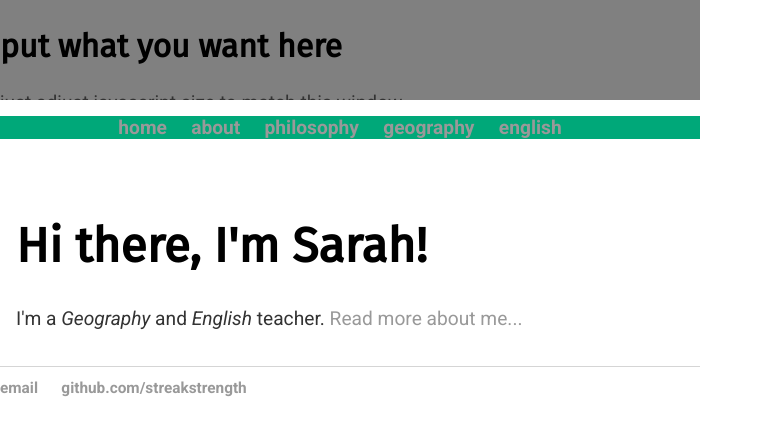
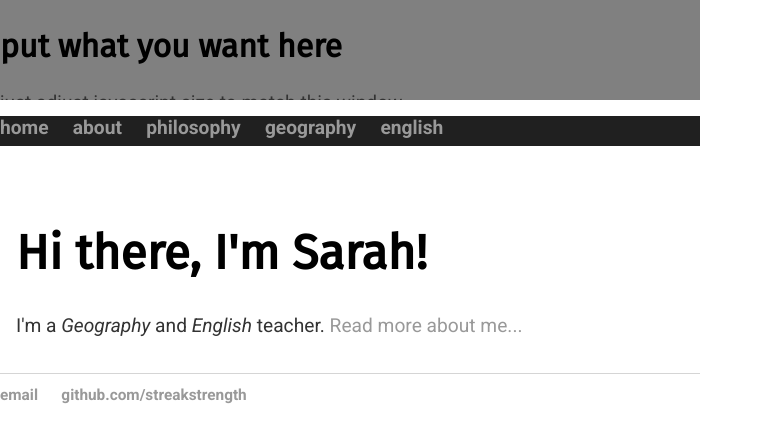
Before and after one commit to streakstrength/streakstrength.github.io, a Jekyll site: the page built from index.html, in a window 1280 px wide. Shown: the top 443 px of the page, without its empty margins (0-763 px from the left). Built offline with Jekyll 4.4.1, drawn with Linux system fonts in a browser that asks for light colours.

Commit message:
Update main.css

```diff
--- a/css/main.css
+++ b/css/main.css
@@ -30,10 +30,11 @@ body {
     width: 100%;
 }
 #nav_bar {
-	width: 100%;
 	border: 0;
-	background-color: #00a879;
-	text-align: center;
+	background-color: #202020;
+	border-radius: 0px;
+	margin-bottom: 0;
+    height: 30px;
 }
 nav ul, footer ul {
     font-family: 'Fira Sans', sans-serif;
```
